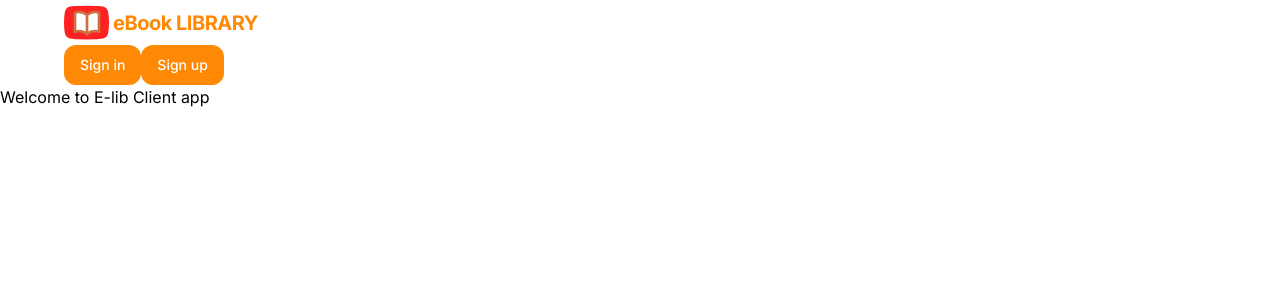
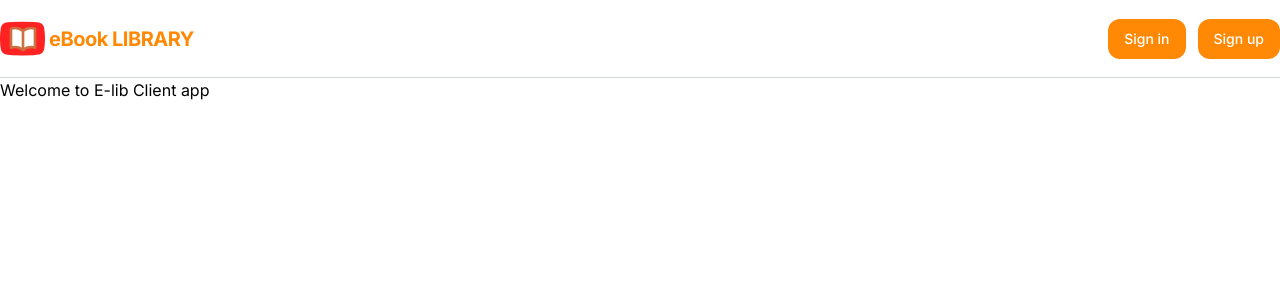
Before and after one commit to Tanish02/E-lib-Frontend, a Next.js app: page / in a window 1280 px wide. Shown: the top 300 px of the page. Built offline with nearby package versions, Linux system fonts and the light colour scheme.

Commit message:
adjust navbar

```diff
--- a/src/components/Navbar.tsx
+++ b/src/components/Navbar.tsx
@@ -2,7 +2,8 @@ import React from "react";
 
 const Navbar = () => {
   return (
-    <nav className="max-w-6xl mx-auto">
+    <nav className="border-b border-gray-300">
+      <div className="max-w-7xl mx-auto flex items-center justify-between py-4 ">
         <div>
           <a href={"/"}>
             <div className="flex items-center gap-1">
@@ -16,13 +17,14 @@ const Navbar = () => {
             </div>
           </a>
         </div>
-      <div>
+        <div className="flex items-center gap-3">
           <button className="h-10 rounded-xl bg-orange-400 px-4 py-2 text-sm font-medium text-white transition-all hover:bg-red-500 active:bg-red-700">
             Sign in
           </button>
           <button className="h-10 rounded-xl bg-orange-400 px-4 py-2 text-sm font-medium text-white transition-all hover:bg-red-500 active:bg-red-700">
             Sign up
           </button>
+        </div>
       </div>
     </nav>
   );
```
Lines whose indentation alone changed are shown as unchanged.
